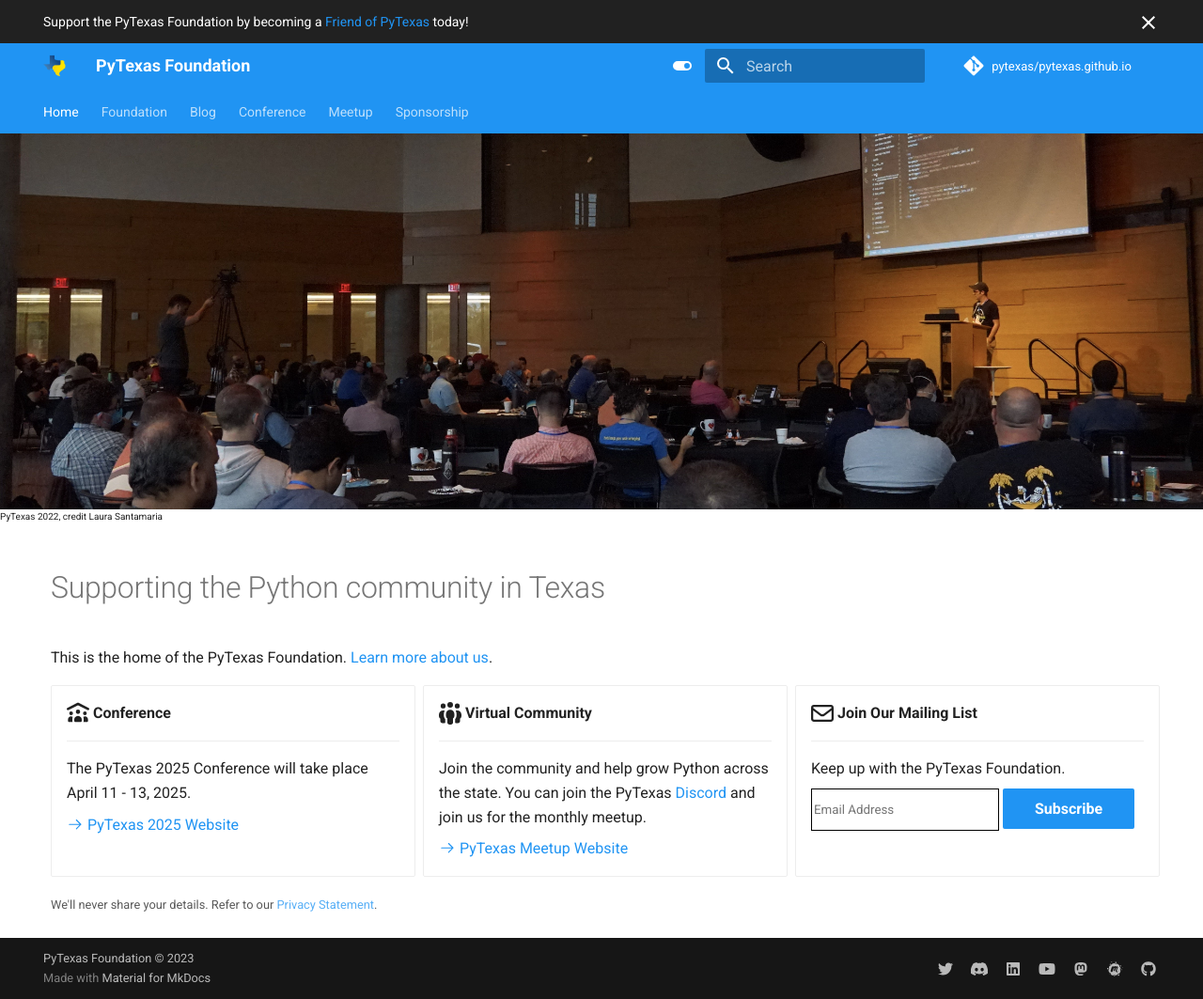
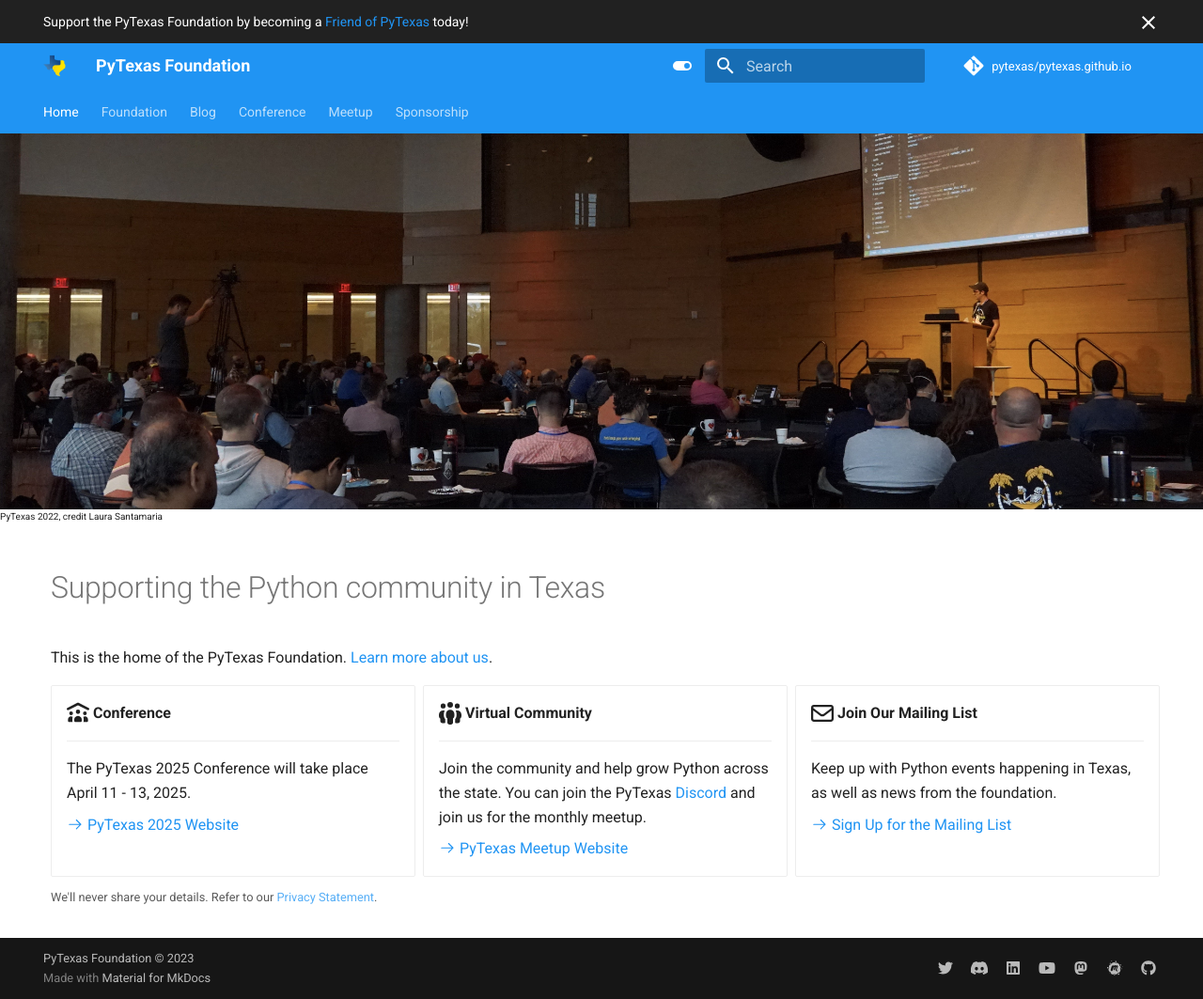
Before and after one commit to pytexas/pytexas.github.io, an MkDocs documentation site: the page built from docs/index.md, in a window 1280 px wide and 1063 px high. Shown: the whole window at 94% size. Built offline with MkDocs 1.6.1 and Material for MkDocs 9.7.7, drawn with Linux system fonts in a browser that asks for light colours; comment, search, counter and statistics services are not loaded.

Commit message:
removing the janky form and moving to a new signup form powered by mailchimp

```diff
--- a/docs/index.md
+++ b/docs/index.md
@@ -28,14 +28,10 @@
 
     ---
 
-    Keep up with the PyTexas Foundation.
+    Keep up with Python events happening in Texas, as well as news from the foundation.
 
-    <form role="form" action="//pytexas.us11.list-manage.com/subscribe/post?u=93d4ab771d0c2e4facc053add&amp;id=fa6aa40a2e" method="post" data-form-email novalidate>
-    <div class="form-row">
-        <input type="email" class="form-control" placeholder="Email Address" aria-label="Email Address" name="EMAIL" required style="border: 1px solid black; width: 200px; height: 45px;">
-        <button type="submit" class="md-button md-button--primary " data-loading-text="Sending">Subscribe</button>
-    </div>
-</form>
+    [:octicons-arrow-right-24: Sign Up for the Mailing List](https://mailchi.mp/035388afb48a/pytexas-community)
+
 <small class="text-muted form-text">
     We'll never share your details. Refer to our <a href="privacy">Privacy Statement</a>.
 </small>
```
